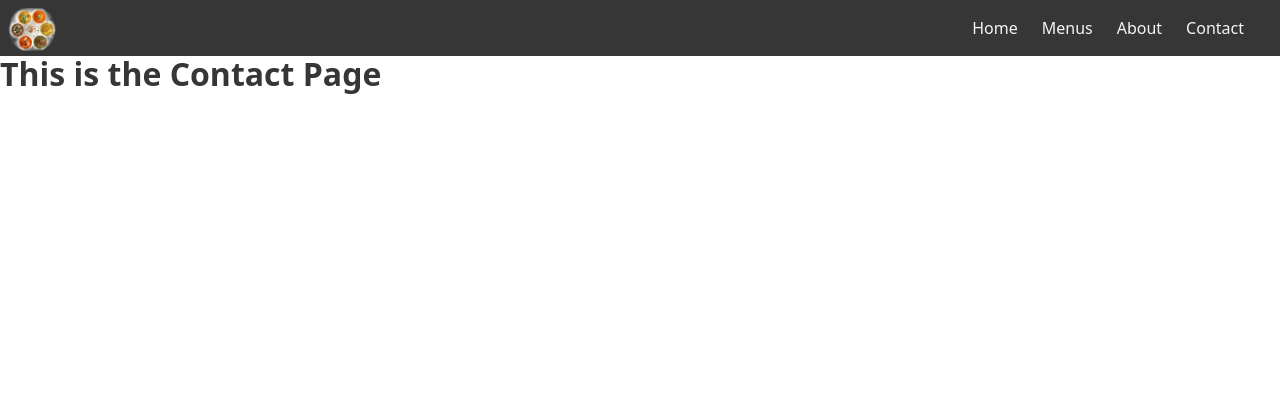
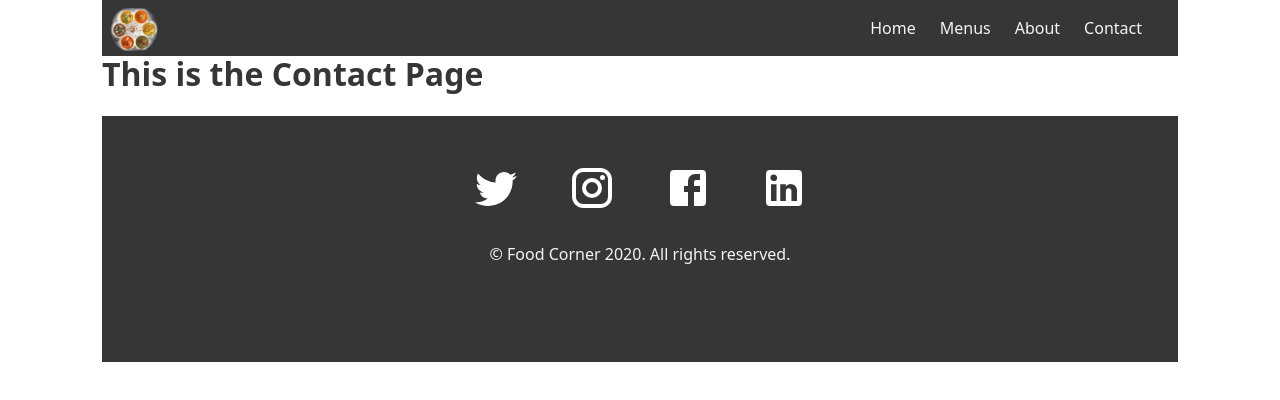
Before and after one commit to Mt-Lampert/30React_-_01__food_corner, a React (Vite) app: page /contact in a window 1280 px wide. Shown: the top 400 px of the page. Built offline with nearby package versions, Linux system fonts and the light colour scheme.

Commit message:
w: Added Footer Component

```diff
--- a/src/App.jsx
+++ b/src/App.jsx
@@ -4,10 +4,12 @@
 import { Route, Routes } from "react-router-dom";
 import About from "./pages/About";
 import Contact from "./pages/Contact";
+import Footer from "./components/Footer";
 import Home from "./pages/Home";
 import Menus from "./pages/Menus";
 import Navbar from "./components/Navbar";
 import "./main.scss";
+import "./App.css";
 
 function App(props) {
   // const [count, setCount] = useState(0);
@@ -15,26 +17,17 @@ function App(props) {
   return (
     <div className="App">
       <Navbar />
-      <div data-testid="vitest"></div>
+      <div className="has-text-success" data-testid="vitest"></div>
       <Routes>
         <Route index element={<Home />}></Route>
         <Route path="/about" element={<About />}></Route>
         <Route path="/menus" element={<Menus />}></Route>
         <Route path="/contact" element={<Contact />}></Route>
       </Routes>
+      <Footer />
     </div>
   );
 }
 
-/*
-function Layout(props) {
-  return (
-    <div className="app-layout">
-      <Navbar />
-      <Outlet />
-    </div>
-  );
-}
-*/
 
 export default App;
--- /dev/null
+++ b/src/components/Footer.jsx
@@ -0,0 +1,27 @@
+import React from "react";
+import FacebookIcon from "@mui/icons-material/Facebook";
+import InstagramIcon from "@mui/icons-material/Instagram";
+import LinkedInIcon from "@mui/icons-material/LinkedIn";
+import TwitterIcon from "@mui/icons-material/Twitter";
+import "./Footer.scss";
+
+function Footer(props) {
+  // const iconSize = '3rem'
+  return (
+    <footer className="footer" data-testid="footer-container">
+      <div className="social-media content" data-testid="socialMedia-container">
+        <p className="has-text-centered">
+          <TwitterIcon></TwitterIcon>
+          <InstagramIcon></InstagramIcon>
+          <FacebookIcon></FacebookIcon>
+          <LinkedInIcon></LinkedInIcon>
+        </p>
+      </div>
+      <div className="copyright container" data-testid="copyright-container">
+        <p className="has-text-light has-text-centered">&copy; Food Corner 2020. All rights reserved.</p>
+      </div>
+    </footer>
+  );
+}
+
+export default Footer;
--- /dev/null
+++ b/src/components/Footer.scss
@@ -0,0 +1,18 @@
+.footer {
+  .social-media {
+    p {
+      text-align: center;
+    }
+    svg {
+      font-size: 3em;
+      width: 1.5em;
+      color: #fff;
+    }
+
+    @media screen and (min-width: 800px) {
+      svg {
+        width: 2em;
+      }
+    }
+  }
+}
```
Also changed, not shown: 2 other files (tests, documents, lock files or other folders).
